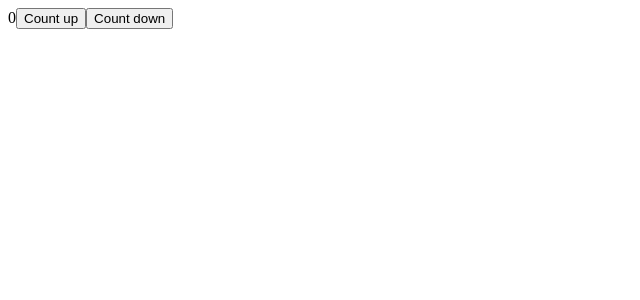
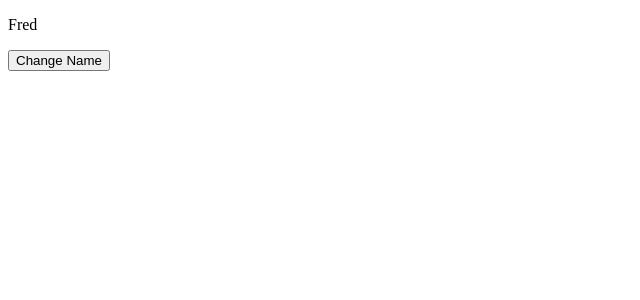
Before and after one commit to mattperkins/react-hooks-useState-useEffect, a React app: page / in a window 1280 px wide. Shown: the top 300 px of the page, without its empty margins (0-640 px from the left). Built offline with nearby package versions, Linux system fonts and the light colour scheme.

Commit message:
add functionality

```diff
--- a/src/components/App.js
+++ b/src/components/App.js
@@ -1,16 +1,17 @@
-import React, { Fragment, useState, useEffect } from "react";
+import React, { useState } from 'react';
 
-export default function App() {
-  const [counter, setCounter] = useState(0);
+function App() {
 
-  useEffect(() => {
-    document.title = `The number is now ${counter}`;
-  });
+  const [msg, setMsg] = useState('Fred');
+
   return (
-    <Fragment>
-      {counter}
-      <button onClick={() => setCounter(counter + 1)}>Count up</button>
-      <button onClick={() => setCounter(counter - 1)}>Count down</button>
-    </Fragment>
-  );
+    <div>
+      <p>{msg}</p>
+      <input value="Change Name" type="button" onClick={() => setMsg('Sandy')} />
+    </div>
+  )
 }
+
+// export default App
+
+export default React.memo(App)
```
